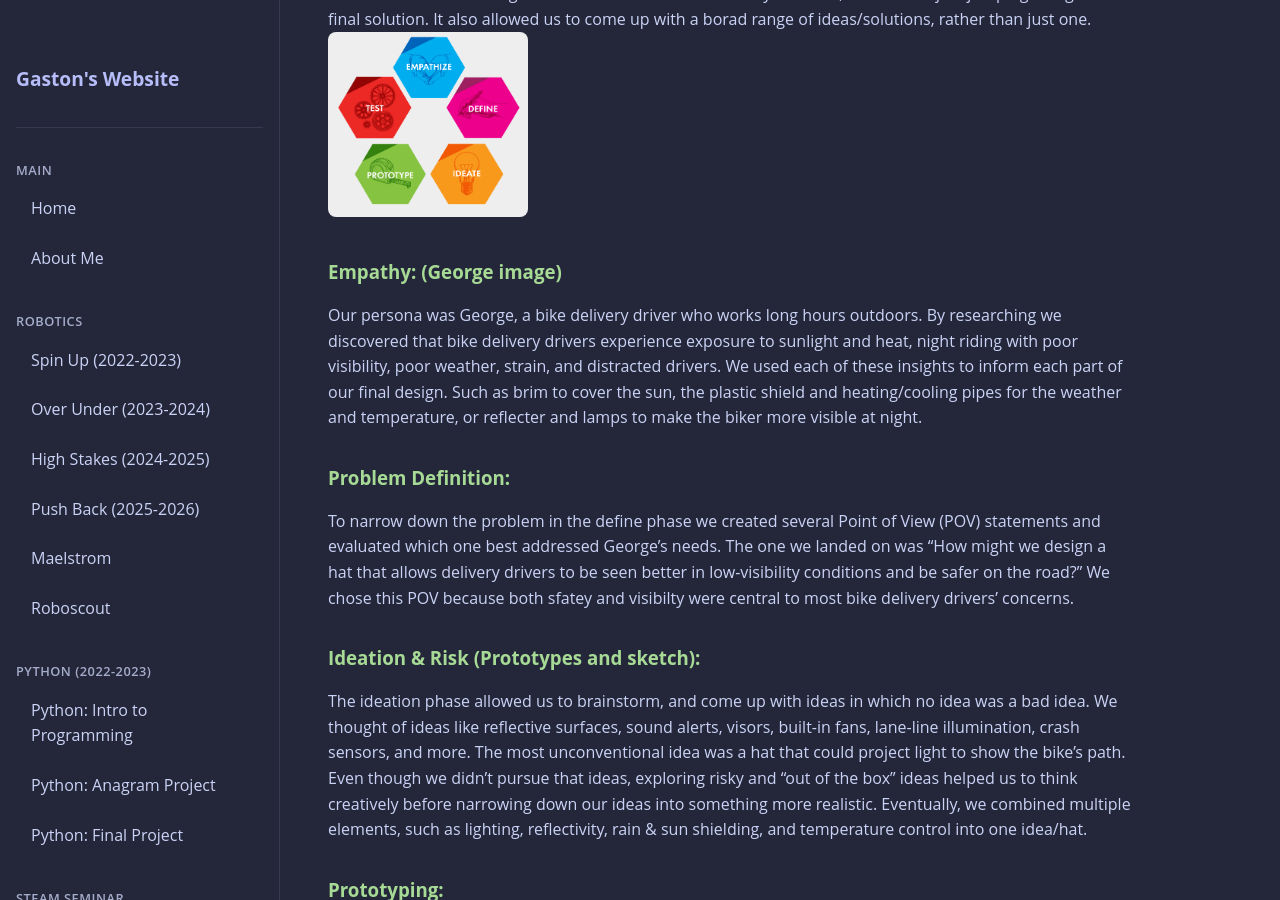
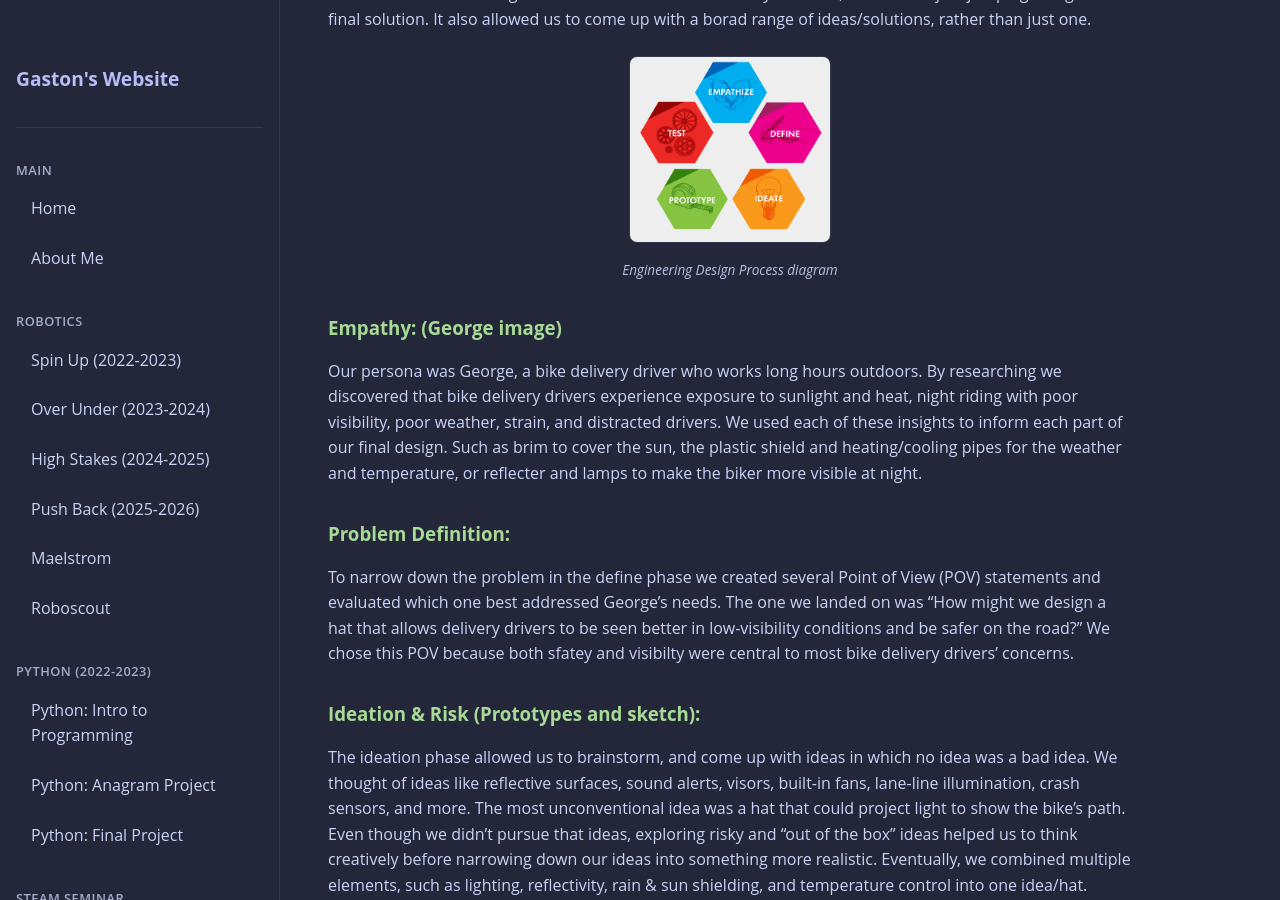
Before and after one commit to Lunar-Eclipse255/gaston.github.io, a Jekyll site: the page built from docs/posts/STEAM seminar/design_thinking.md, in a window 1280 px wide and 900 px high, scrolled down 337 px. Built offline with Jekyll 4.4.1, drawn with Linux system fonts in a browser that asks for light colours.

Commit message:
test style

```diff
--- a/docs/posts/STEAM seminar/design_thinking.md
+++ b/docs/posts/STEAM seminar/design_thinking.md
@@ -8,7 +8,10 @@ id: design-thinking
 
 ### Project Overview: (image of EDP)
 For this project we were asked to design a hat using the Design Thinking process, to solve a real-world issue faced by a persona. We followed all five stages empathy, define, ideate, prototype, and test, in order to structure our work. Using this framework allowed us to stay on focus, rather than just jumping straight to a final solution. It also allowed us to come up with a borad range of ideas/solutions, rather than just one.
-<img src="{{ site.baseurl }}/assets/images/steam/edp.png" alt="edp" width="200" style="border-radius: 8px;"/>
+<figure style="text-align: center; margin: 1.5rem 0;">
+  <img src="{{ site.baseurl }}/assets/images/steam/edp.png" alt="edp" width="200" style="border-radius: 8px; border: 1px solid #363a4f;"/>
+  <figcaption style="color: #b8c0e0; font-size: 0.85em; margin-top: 0.5rem; font-style: italic;">Engineering Design Process diagram</figcaption>
+</figure>
 
 ### Empathy: (George image)
 Our persona was George, a bike delivery driver who works long hours outdoors. By researching we discovered that bike delivery drivers experience exposure to sunlight and heat, night riding with poor visibility, poor weather, strain, and distracted drivers. We used each of these insights to inform each part of our final design. Such as brim to cover the sun, the plastic shield and heating/cooling pipes for the weather and temperature, or reflecter and lamps to make the biker more visible at night.
```
